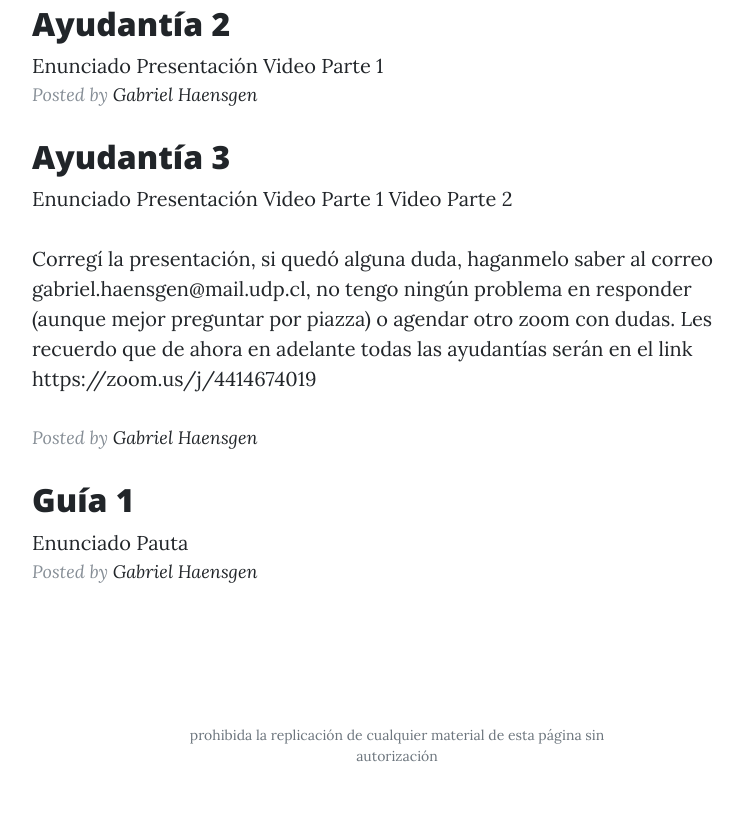
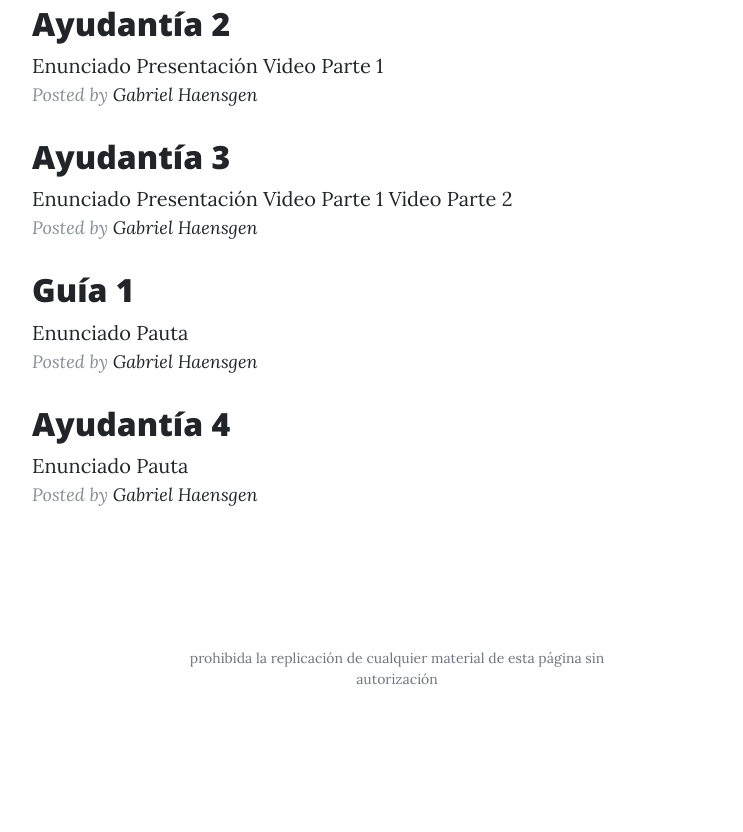
Before and after one commit to Haensgen/finanzas, a website: page index.html in a window 1280 px wide. Shown: the part 871-1703 px from the top of the page, without its empty margins (243-986 px from the left). After the commit the page ends 1626 px from the top, so only its background shows below. Drawn offline with nearby package versions, Linux system fonts and the light colour scheme.

Commit message:
Update index.html

```diff
--- a/index.html
+++ b/index.html
@@ -95,8 +95,7 @@
              <a href='ayudantias/presentacionayudantia3.pdf'>Presentación</a>
              <a href='https://youtu.be/qc_qrpzNnEI'>Video Parte 1</a>
              <a href='https://youtu.be/n08SXlQOkmE'>Video Parte 2</a>
-          <p> Corregí la presentación, si quedó alguna duda, haganmelo saber al correo gabriel.haensgen@mail.udp.cl, no tengo ningún problema en responder (aunque mejor preguntar por piazza) o agendar otro zoom con dudas. Les recuerdo que de ahora en adelante todas las ayudantías serán en el link https://zoom.us/j/4414674019 <p/>
-         <p class="post-meta">Posted by
+          <p class="post-meta">Posted by
             <a href="https://haensgen.github.io">Gabriel Haensgen</a>
 
             <h2 class="post-title">
@@ -104,6 +103,14 @@
             </h2>
              <a href='ayudantias/guia1.pdf'>Enunciado</a>
              <a href='ayudantias/pautaguia1.pdf'>Pauta</a>
+             <p class="post-meta">Posted by
+            <a href="https://haensgen.github.io">Gabriel Haensgen</a>
+
+                <h2 class="post-title">
+            Ayudantía 4
+            </h2>
+             <a href='ayudantias/ayudantia4.pdf'>Enunciado</a>
+             <a href='ayudantias/presentacionayudantia4.pdf'>Pauta</a>
              <p class="post-meta">Posted by
             <a href="https://haensgen.github.io">Gabriel Haensgen</a>
 
```
